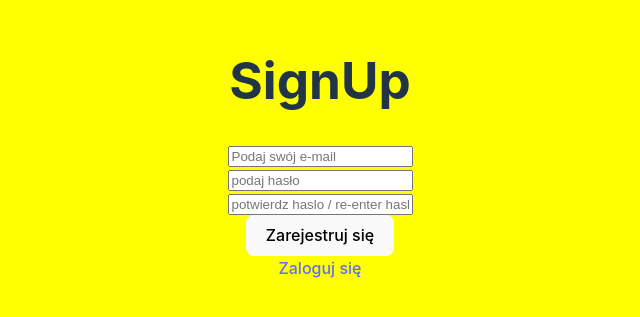
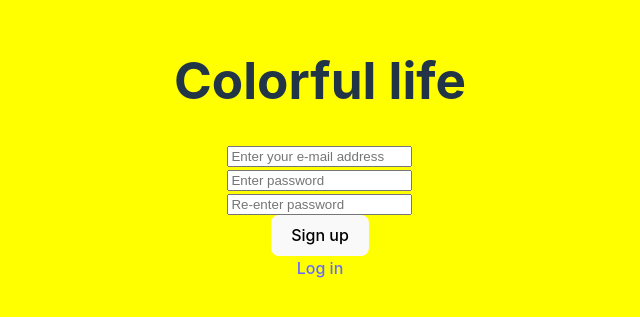
Before and after one commit to saraanastazjaosiecka/Colorful_Life, a React (Vite) app: page /signup in a window 1280 px wide. Shown: the part 251-568 px from the top of the page, without its empty margins (320-960 px from the left). Built offline with nearby package versions, Linux system fonts and the light colour scheme; no server answers.

Commit message:
Changing the Form Language

```diff
--- a/src/components/Main.jsx
+++ b/src/components/Main.jsx
@@ -75,11 +75,12 @@ function Main() {
 
   return (
     <>
-      <button onClick={handleLogout}> Wyloguj </button>
+      <button onClick={handleLogout}> Log out </button>
       <h1> Main </h1>
+
       <form onSubmit={handleSaveText}>
-        <textarea id="text" placeholder="Wpisz tekst..."></textarea>
-        <button> Zapisz </button>
+        <textarea id="text" placeholder="Write here..."></textarea>
+        <button> Add entry </button>
       </form>
 
       {entries && (
--- a/src/components/SignIn.jsx
+++ b/src/components/SignIn.jsx
@@ -26,16 +26,20 @@ function SignIn() {
 
   return (
     <>
-      <h1> SignIn </h1>
+      <h1> Colorful life </h1>
       {authError && <div style={{ color: "red" }}> {authError} </div>}
       <form onSubmit={handleSignIn}>
-        <input id="email" placeholder="podaj swój adres email"></input>
+        <input id="email" placeholder="Enter your e-mail address"></input>
         <br />
-        <input id="password" type="password" placeholder="Podaj hasło"></input>
+        <input
+          id="password"
+          type="password"
+          placeholder="Enter your password"
+        ></input>
         <br />
-        <button>Zaloguj się</button>
+        <button> Log in </button>
       </form>
-      <Link to="/signup"> Załóż konto </Link>
+      <Link to="/signup"> Sign up </Link>
     </>
   );
 }
--- a/src/components/SignUp.jsx
+++ b/src/components/SignUp.jsx
@@ -29,21 +29,25 @@ function SignUp() {
 
   return (
     <div>
-      <h1> SignUp </h1>
+      <h1> Colorful life </h1>
       <form onSubmit={handleSignUp}>
-        <input id="email" placeholder="Podaj swój e-mail"></input>
+        <input id="email" placeholder="Enter your e-mail address"></input>
         <br />
-        <input id="password" type="password" placeholder="podaj hasło"></input>
+        <input
+          id="password"
+          type="password"
+          placeholder="Enter password"
+        ></input>
         <br />
         <input
           id="password_repeat"
           type="password"
-          placeholder="potwierdz haslo / re-enter haslo"
+          placeholder="Re-enter password"
         ></input>
         <br />
-        <button>Zarejestruj się</button>
+        <button> Sign up </button>
       </form>
-      <Link to="/signin">Zaloguj się</Link>
+      <Link to="/signin"> Log in </Link>
     </div>
   );
 }
```
Also changed, not shown: src/components/Form.jsx (added), src/components/Grid.jsx (added).
